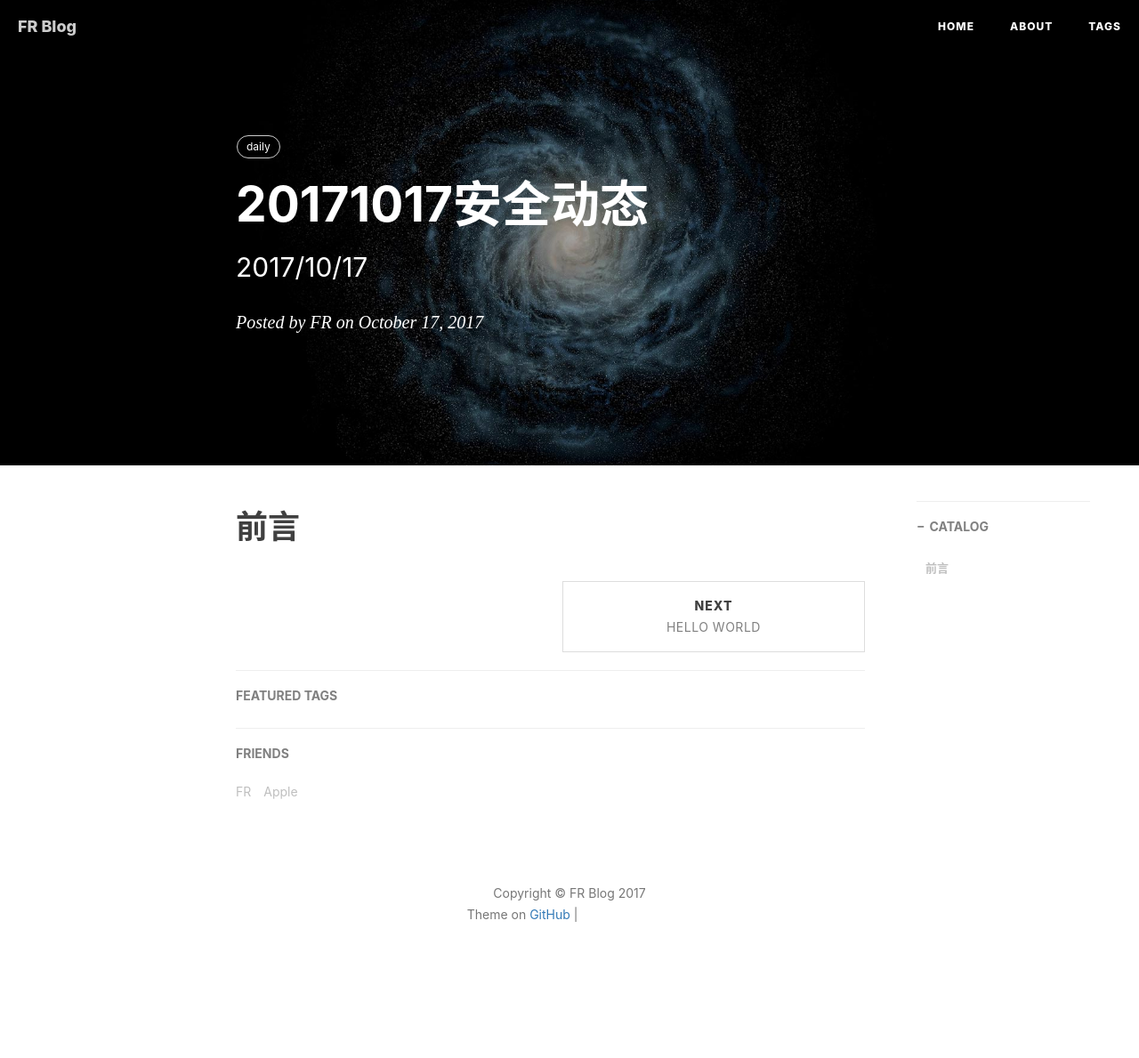
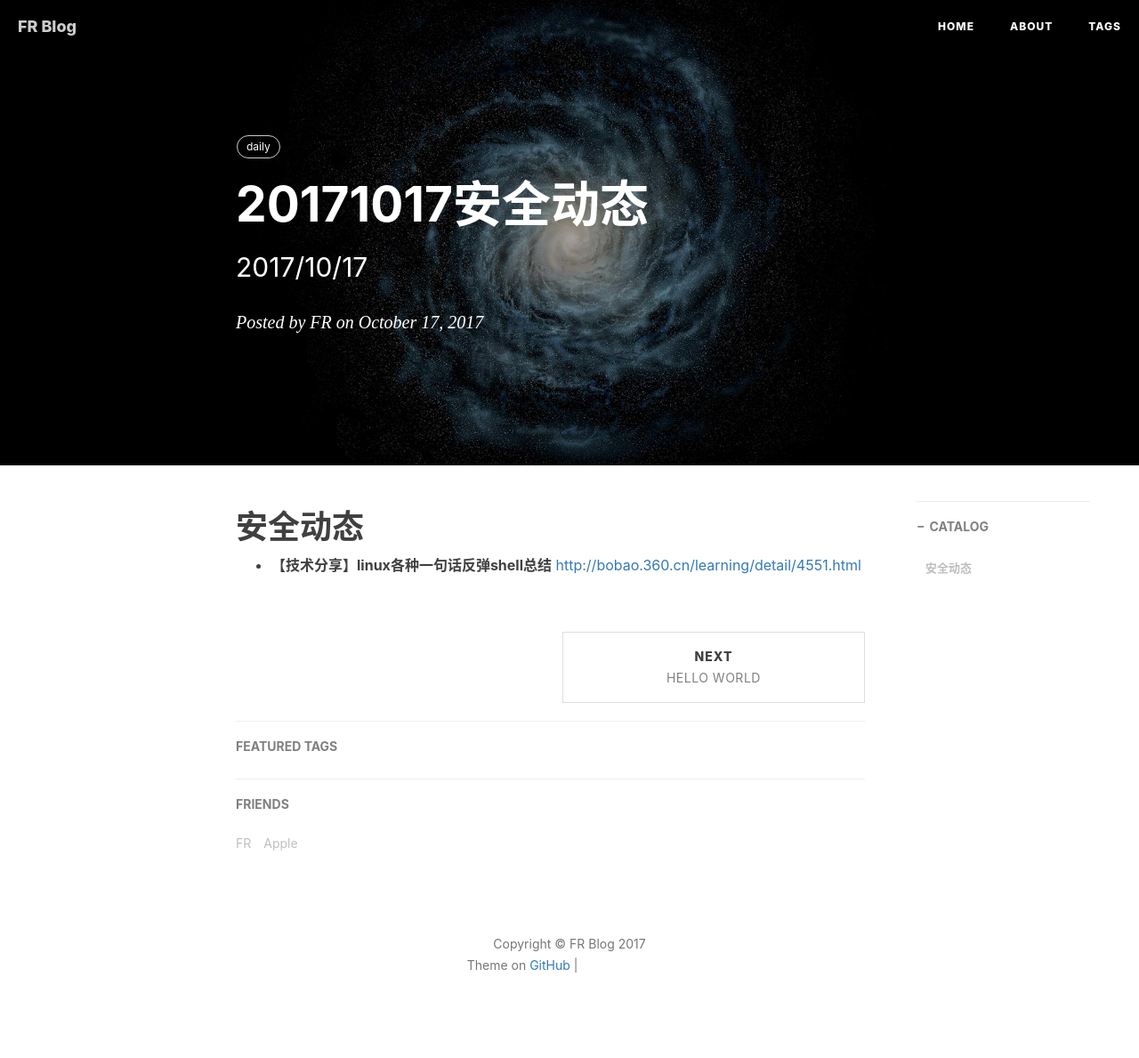
Before and after one commit to flankeraptor/flankeraptor.github.io, a Jekyll site: the page built from _posts/2017-10-17-20171017-安全态势.md, in a window 1280 px wide. Shown: the whole page at 89% size. Built offline with Jekyll 4.4.1, drawn with Linux system fonts in a browser that asks for light colours; nearby versions of some CDN libraries; comment, search, counter and statistics services are not loaded; before the commit the page ends 1132 px from its top, so only the background shows below that; grey boxes are pictures that could not be loaded.

Commit message:
Update 2017-10-17-20171017-安全态势.md

```diff
--- a/_posts/2017-10-17-20171017-安全态势.md
+++ b/_posts/2017-10-17-20171017-安全态势.md
@@ -9,4 +9,6 @@ catalog: true
 tags:
     - daily
 ---
-# 前言
+# 安全动态
+- **【技术分享】linux各种一句话反弹shell总结**
+[http://bobao.360.cn/learning/detail/4551.html](http://bobao.360.cn/learning/detail/4551.html)
```
